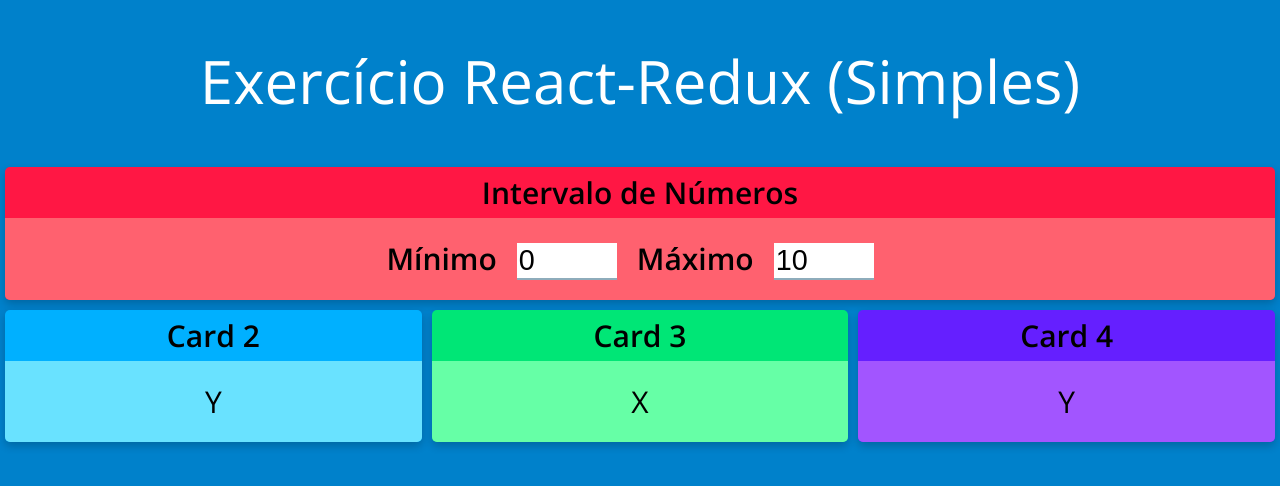
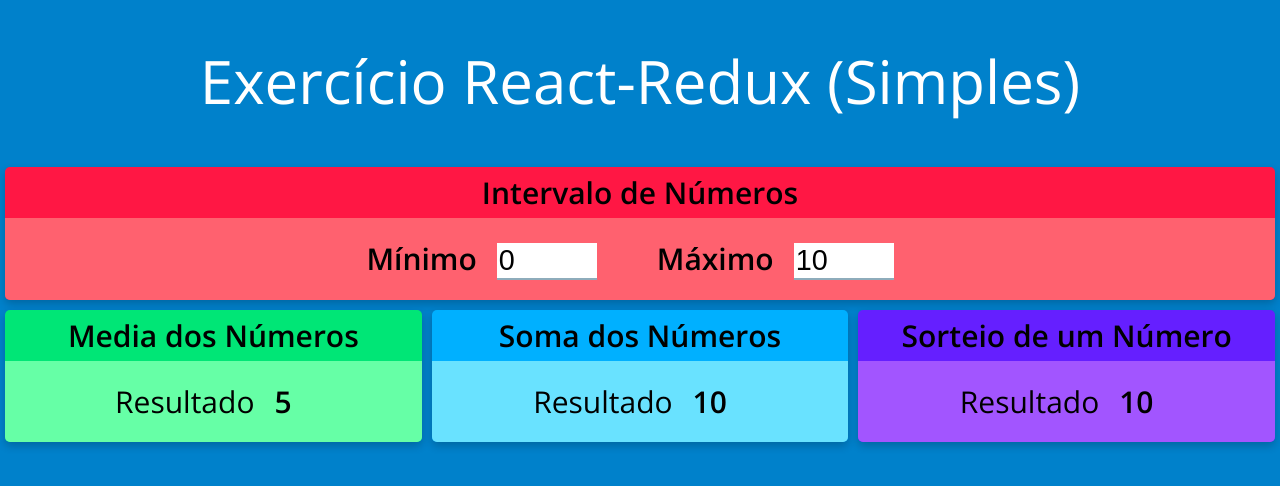
Before and after one commit to edilson-rodrigues/redux-simples, a React (Create React App) app: page / in a window 1280 px wide. Shown: the top 486 px of the page. Built offline with nearby package versions, Linux system fonts and the light colour scheme.

Commit message:
criando outros componentes

```diff
--- a/src/App.js
+++ b/src/App.js
@@ -1,14 +1,8 @@
-
-import Card from './components/Card/'
-import AppStyle from './AppStyle'
-import Intervalo from './components/Intervalo'
-
-const card_color = {
-  red: "red",
-  blue: "blue",
-  green: "green",
-  purple: "purple"
-}
+import AppStyle from './AppStyle';
+import Intervalo from './components/Intervalo';
+import Media from './components/Media';
+import Soma from './components/Soma';
+import Sorteio from './components/Sorteio';
 
 
 const App = () => (
@@ -20,9 +14,9 @@
       <Intervalo />
     </AppStyle.Row>
     <AppStyle.Row>
-      <Card title="Card 2" color={card_color.blue}>Y</Card>
-      <Card title="Card 3" color={card_color.green}>X</Card>
-      <Card title="Card 4" color={card_color.purple}>Y</Card>
+      <Media />
+      <Soma />
+      <Sorteio />
     </AppStyle.Row>
   </AppStyle>
 );
--- a/src/components/Intervalo/Intervalo.jsx
+++ b/src/components/Intervalo/Intervalo.jsx
@@ -1,6 +1,6 @@
 import React from "react";
 
-import IntervaloStyle from "./IntervaloStyle";
+import ComponentStyle from "../Style";
 import Card from "../Card";
 
 const card_color = {
@@ -13,26 +13,26 @@
 const Intervalo = () => (
 	<Card title="Intervalo de Números" color={card_color.red}>
 		<span>
-			<IntervaloStyle.Strong>
+			<ComponentStyle.Strong>
 				Mínimo
-				<IntervaloStyle.Input
+				<ComponentStyle.Input
 					type="number"
 					name="number"
 					id=""
 					value={0}
 					readonly
 				/>
-			</IntervaloStyle.Strong>
-			<IntervaloStyle.Strong>
+			</ComponentStyle.Strong>
+			<ComponentStyle.Strong>
 				Máximo
-				<IntervaloStyle.Input
+				<ComponentStyle.Input
 					type="number"
 					name="number"
 					id=""
 					value={10}
 					readonly
 				/>
-			</IntervaloStyle.Strong>
+			</ComponentStyle.Strong>
 		</span>
 	</Card>
 );
--- /dev/null
+++ b/src/components/Media/Media.jsx
@@ -0,0 +1,22 @@
+import React from "react";
+
+import ComponentStyle from "../Style";
+import Card from "../Card";
+
+const card_color = {
+	red: "red",
+	blue: "blue",
+	green: "green",
+	purple: "purple",
+};
+
+const Media = () => (
+	<Card title="Media dos Números" color={card_color.green}>
+		<span>
+			<span>Resultado</span>
+			<ComponentStyle.Strong>5</ComponentStyle.Strong>
+		</span>
+	</Card>
+);
+
+export default Media;
--- /dev/null
+++ b/src/components/Media/index.js
@@ -0,0 +1,3 @@
+import Media from './Media';
+
+export default Media;
--- /dev/null
+++ b/src/components/Soma/Soma.jsx
@@ -0,0 +1,22 @@
+import React from "react";
+
+import ComponentStyle from "../Style";
+import Card from "../Card";
+
+const card_color = {
+	red: "red",
+	blue: "blue",
+	green: "green",
+	purple: "purple",
+};
+
+const Soma = () => (
+	<Card title="Soma dos Números" color={card_color.blue}>
+		<span>
+			<span>Resultado</span>
+			<ComponentStyle.Strong>10</ComponentStyle.Strong>
+		</span>
+	</Card>
+);
+
+export default Soma;
--- /dev/null
+++ b/src/components/Soma/index.js
@@ -0,0 +1,3 @@
+import Soma from './Soma';
+
+export default Soma;
--- /dev/null
+++ b/src/components/Sorteio/Sorteio.jsx
@@ -0,0 +1,22 @@
+import React from "react";
+
+import ComponentStyle from "../Style";
+import Card from "../Card";
+
+const card_color = {
+	red: "red",
+	blue: "blue",
+	green: "green",
+	purple: "purple",
+};
+
+const Sorteio = () => (
+	<Card title="Sorteio de um Número" color={card_color.purple}>
+		<span>
+			<span>Resultado</span>
+			<ComponentStyle.Strong>10</ComponentStyle.Strong>
+		</span>
+	</Card>
+);
+
+export default Sorteio;
--- /dev/null
+++ b/src/components/Sorteio/index.js
@@ -0,0 +1,3 @@
+import Sorteio from './Sorteio';
+
+export default Sorteio;
--- a/src/components/Intervalo/IntervaloStyle.js
+++ b/src/components/Style/index.js
@@ -1,13 +1,13 @@
 import styled from 'styled-components';
 
-const IntervaloStyle = styled.div`
+const ComponentStyle = styled.div`
 
 `
-IntervaloStyle.Strong = styled.strong`
-
+ComponentStyle.Strong = styled.strong`
+ margin: 0 20px 0 20px;
 `
 
-IntervaloStyle.Input = styled.input`
+ComponentStyle.Input = styled.input`
   font-size: 1.8rem;
   border: none;
   border-bottom: 2px solid #8eacbb;
@@ -18,4 +18,4 @@
   width: 100px;
 `
 
-export default IntervaloStyle;
+export default ComponentStyle;
```
Also changed, not shown: 1 other file (tests, documents, lock files or other folders).
